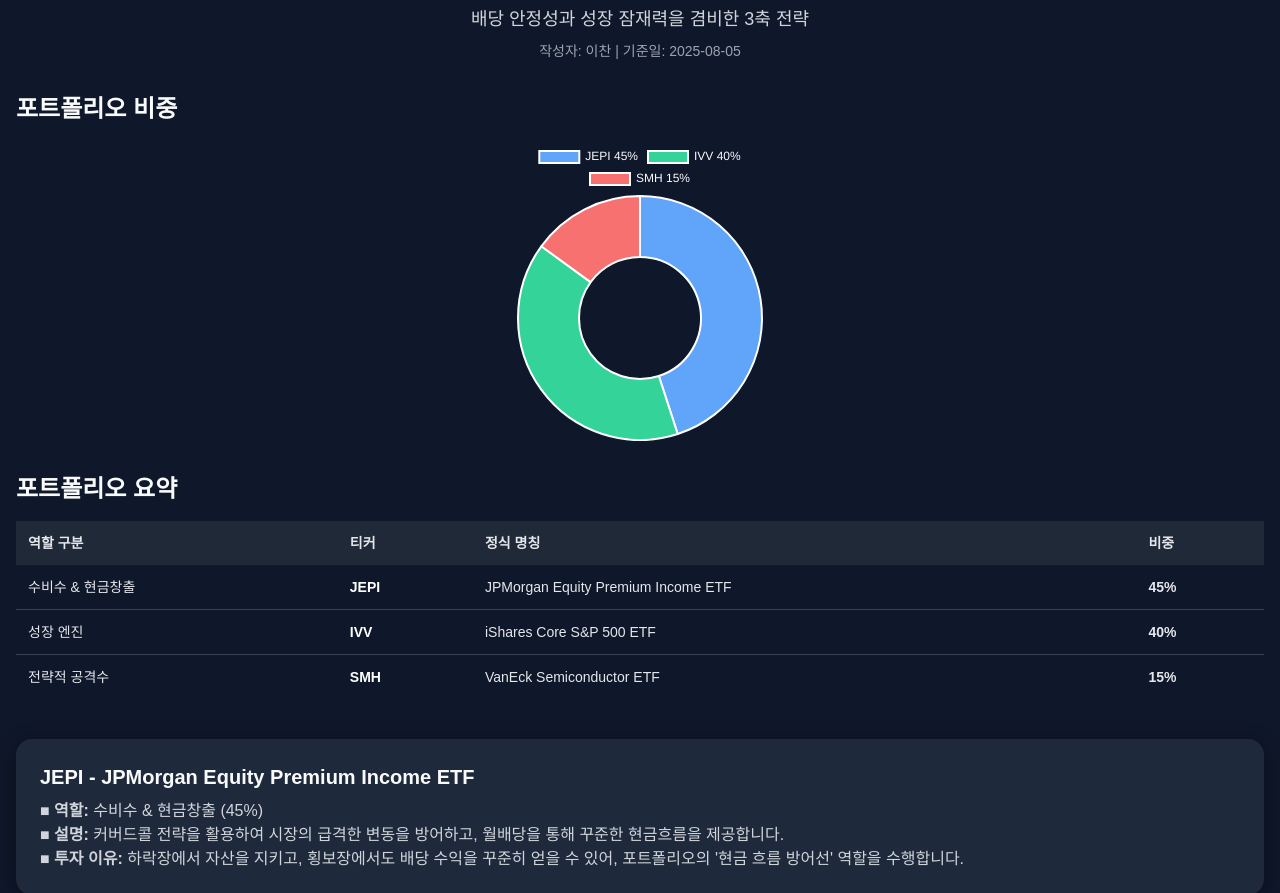
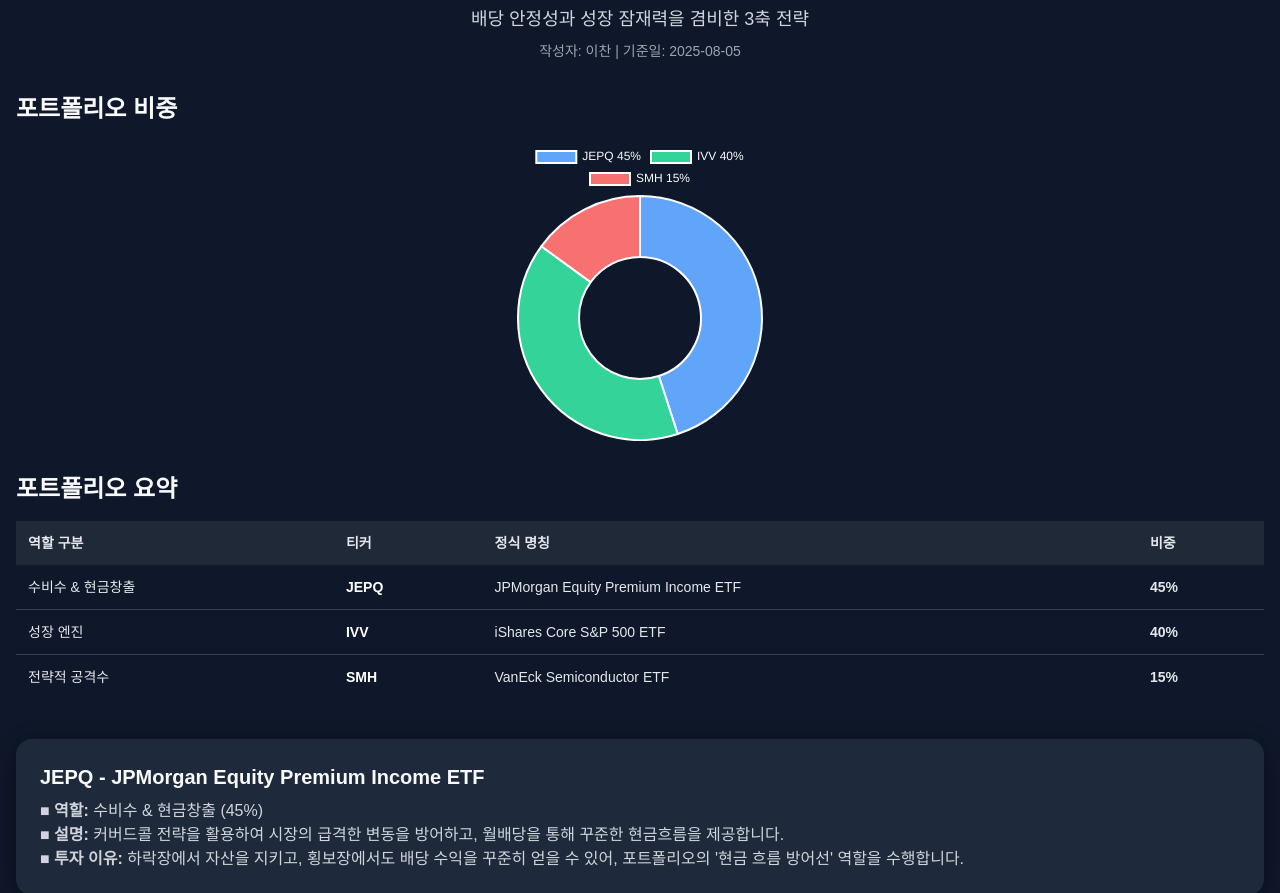
Before and after one commit to thiscold829/portfolio, a plain HTML site: page index.html in a window 1280 px wide. Shown: the part 59-952 px from the top of the page. Drawn offline with nearby package versions, Linux system fonts and the light colour scheme.

Commit message:
Update index.html

```diff
--- a/index.html
+++ b/index.html
@@ -58,7 +58,7 @@
     <div class="grid gap-4 sm:grid-cols-1 md:hidden">
       <div class="summary-card">
         <div class="flex justify-between items-center mb-2">
-          <span class="font-semibold text-lg">JEPI</span>
+          <span class="font-semibold text-lg">JEPQ</span>
           <span class="text-green-400 font-bold">45%</span>
         </div>
         <p class="text-gray-300 text-sm">수비수 & 현금창출</p>
@@ -95,7 +95,7 @@
         <tbody>
           <tr class="border-b border-gray-700">
             <td class="p-3">수비수 & 현금창출</td>
-            <td class="p-3 font-bold text-white">JEPI</td>
+            <td class="p-3 font-bold text-white">JEPQ</td>
             <td class="p-3">JPMorgan Equity Premium Income ETF</td>
             <td class="p-3 font-semibold">45%</td>
           </tr>
@@ -118,7 +118,7 @@
 
   <section class="space-y-6">
     <div class="card">
-      <h3 class="text-xl font-semibold mb-2">JEPI - JPMorgan Equity Premium Income ETF</h3>
+      <h3 class="text-xl font-semibold mb-2">JEPQ - JPMorgan Equity Premium Income ETF</h3>
       <p class="text-gray-300">■ <strong>역할:</strong> 수비수 & 현금창출 (45%)<br>
       ■ <strong>설명:</strong> 커버드콜 전략을 활용하여 시장의 급격한 변동을 방어하고, 월배당을 통해 꾸준한 현금흐름을 제공합니다.<br>
       ■ <strong>투자 이유:</strong> 하락장에서 자산을 지키고, 횡보장에서도 배당 수익을 꾸준히 얻을 수 있어, 포트폴리오의 '현금 흐름 방어선' 역할을 수행합니다.</p>
@@ -151,7 +151,7 @@
     new Chart(ctx, {
       type: 'doughnut',
       data: {
-        labels: ['JEPI 45%', 'IVV 40%', 'SMH 15%'],
+        labels: ['JEPQ 45%', 'IVV 40%', 'SMH 15%'],
         datasets: [{
           label: 'Portfolio Allocation',
           data: [45, 40, 15],
```
